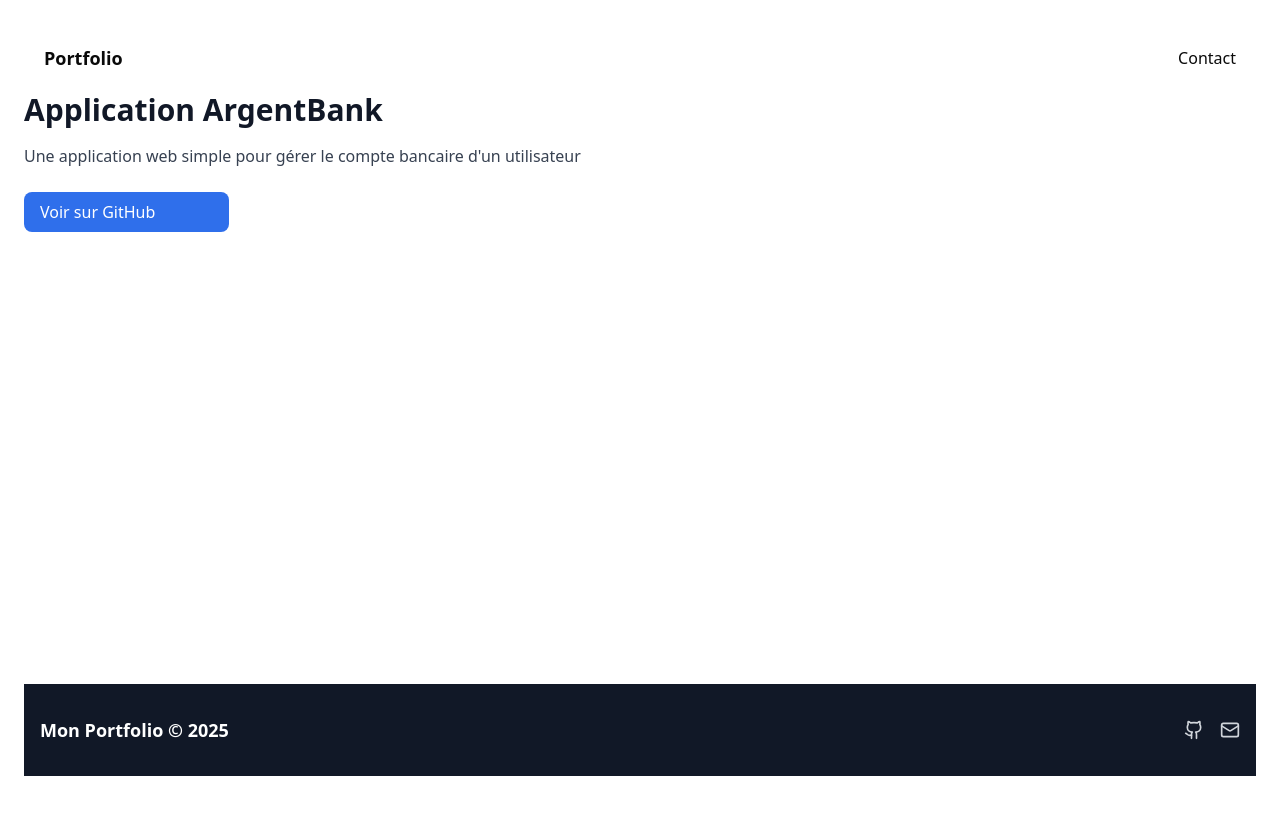
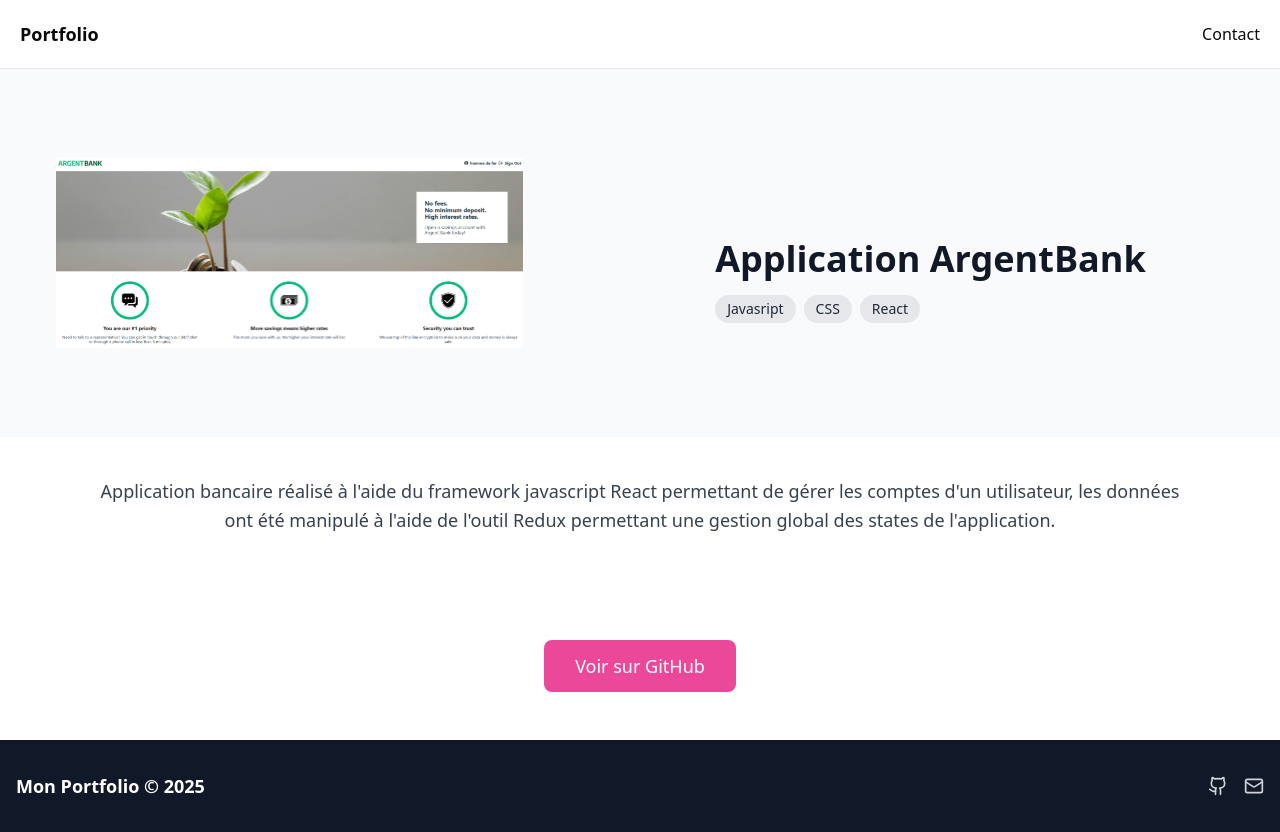
Before and after one commit to MaxCuvelier/Portfolio, a Next.js app in the folder nextjs-dashboard/: page /projects/ArgentBank in a window 1280 px wide. Before the commit the page ends 800 px from the top, so only its background shows below. Built offline with nearby package versions, Linux system fonts and the light colour scheme.

Commit message:
page de projet

```diff
--- a/nextjs-dashboard/app/data/data.json
+++ b/nextjs-dashboard/app/data/data.json
@@ -13,28 +13,36 @@
       "description": "Un site web simple réalisé avec React",
       "slug": "Kasa",
       "github": "https://github.com/MaxCuvelier/Kasa",
-      "image": "/images/Kasa.png"
+      "image": "/images/Kasa.png",
+      "skills": ["Javasript", "CSS", "React"],
+      "explication": "Application de location immobilière, celle-ci a été réalisé entièrement grace au framework javascript React. Le router permet de relier les pages d'accueil, à propos, d'erreur 404 ainsi que les pages de logements. Les pages de logements sont générés dynamiquement avec un carroussel fonctionnel"
     },
     {
       "name": "Application ArgentBank",
       "description": "Une application web simple pour gérer le compte bancaire d'un utilisateur",
       "slug": "ArgentBank",
       "github": "https://github.com/MaxCuvelier/ArgentBank",
-      "image": "/images/ArgentBank.png"
+      "image": "/images/ArgentBank.png",
+      "skills": ["Javasript", "CSS", "React"],
+      "explication": "Application bancaire réalisé à l'aide du framework javascript React permettant de gérer les comptes d'un utilisateur, les données ont été manipulé à l'aide de l'outil Redux permettant une gestion global des states de l'application."
     },
     {
       "name": "Portfolio Sophie Bluel",
       "description": "un site web de type portfolio réaliser en html, css et javaScript",
       "slug": "SophieBluel",
       "github": "https://github.com/MaxCuvelier/SophieBluel",
-      "image": "/images/SophieBluel.png"
+      "image": "/images/SophieBluel.png",
+      "skills": ["Javasript", "CSS", "SEO"],
+      "explication": "Portfolio personnalisé dans lequel toutes les données sont générées en javascript en utilisant le back-end du site, permettant un affichage dynamique et plus durable. Possibilité de manipuler les données stockées en back afin d'ajouter ou de supprimer des travaux."
     },
     {
       "name": "Application Ohmyfood",
       "description": "Un site web réalisé entièrement en html et css avec des animation en scss",
       "slug": "Ohmyfood",
       "github": "https://github.com/MaxCuvelier/Ohmyfood",
-      "image": "/images/Ohmyfood.png"
+      "image": "/images/Ohmyfood.png",
+      "skills": ["html", "CSS", "Sass"],
+      "explication": "Application qui repertorie les menus de restaurants réalisée en html et css en mobile first, le site utilise le framework css Sass permettant l'ajout d'animations plus complexes."
     }
   ]
 }
--- a/nextjs-dashboard/app/projects/[slug]/page.tsx
+++ b/nextjs-dashboard/app/projects/[slug]/page.tsx
@@ -3,6 +3,7 @@ import { notFound } from "next/navigation";
 import Header from 'app/ui/header'
 import Footer from 'app/ui/footer'
 import { PageProps } from "@/.next/types/app/page";
+import Image from "next/image";
 
 export default async function ProjectPage({ params }: PageProps) {
   const { slug } = await params;
@@ -14,21 +15,54 @@ export default async function ProjectPage({ params }: PageProps) {
   }
 
   return (
-    <div className="flex min-h-screen flex-col p-6">
+     <div className="flex min-h-screen flex-col">
       <Header />
-        <main className="flex-col flex flex-grow">
-          <h1 className="text-3xl font-bold text-gray-900">{project.name}</h1>
-          <p className="mt-4 text-gray-700">{project.description}</p>
+
+      <main className="flex items-center flex-col flex-grow w-full">
+        <div className="flex flex-col md:flex-row items-start gap-10 md:gap-48 md:pr-14 md:pl-14 w-full items-center md:mt-0 bg-gray-50 pt-10 pb-10">
+          <div className="relative flex-shrink-0 w-full md:w-2/5 h-48 md:h-72">
+            <Image
+              src={project.image}
+              alt={project.name}
+              fill
+              className="object-contain rounded-lg"
+            />
+          </div>
+
+          <div className="flex flex-col flex-1">
+            <h1 className="text-4xl font-bold text-gray-900 mb-4 md:mt-14">
+              {project.name}
+            </h1>
+
+            <div className="flex flex-wrap gap-2">
+              {project.skills?.map((skill, index) => (
+                <span
+                  key={index}
+                  className="bg-gray-200 text-gray-800 text-sm px-3 py-1 rounded-full"
+                >
+                  {skill}
+                </span>
+              ))}
+            </div>
+          </div>
+        </div>
+
+        <div className="max-w-6xl mx-auto px-6 flex flex-col items-center text-center py-10">
+          <p className="text-gray-700 leading-relaxed text-lg">
+            {project.explication}
+          </p>
+        </div>
 
         <a
           href={project.github}
           target="_blank"
           rel="noopener noreferrer"
-            className="inline-block w-1/6 mt-6 bg-blue-600 text-white px-4 py-2 rounded-lg hover:bg-blue-700 transition"
+          className="inline-block w-48 bg-pink-500 text-white px-6 py-3 rounded-lg hover:bg-pink-700 transition text-center text-lg md:mt-16"
         >
           Voir sur GitHub
         </a>
       </main>
+
       <Footer />
     </div>
   );
--- a/nextjs-dashboard/app/ui/components/banner.tsx
+++ b/nextjs-dashboard/app/ui/components/banner.tsx
@@ -3,11 +3,11 @@ export default function Banner() {
     <section className="bg-gray-50 py-20">
       <div className="max-w-6xl mx-auto px-6 flex flex-col items-center text-center">
         <h1 className="text-4xl sm:text-5xl font-bold text-gray-900">
-          Bonjour, je suis <span className="text-pink-500">Maxime</span> 👋
+          Bonjour, je suis <span className="text-pink-500">Maxime</span>
         </h1>
         <p className="mt-4 text-lg text-gray-600 max-w-2xl">
-          Développeur web passionné par la création d’applications modernes et performantes.
-          Ici je partage mes projets et mon travail.
+          Développeur web débutant, spécialisé dans le développement front-end en React.
+          Bienvenue sur mon portfolio, ici je partage mes projets et mon travail.
         </p>
 
         <a
--- a/nextjs-dashboard/app/ui/components/projectcard.tsx
+++ b/nextjs-dashboard/app/ui/components/projectcard.tsx
@@ -11,19 +11,19 @@ interface ProjectCardProps {
 export default function ProjectCard({ name, description, slug, image }: ProjectCardProps) {
   return (
     <Link href={`/projects/${slug}`} className="block">
-      <div className="bg-white rounded-2xl shadow-md p-6 hover:shadow-lg hover:scale-[1.02] transition cursor-pointer">
-        <div className="relative w-full h-48">
+      <div className="bg-white rounded-2xl shadow-md p-6 hover:shadow-lg hover:scale-[1.02] transition cursor-pointer md:h-[360px]">
+        <div className="relative w-full h-1/2 md:h-48">
           <Image
             src={image}
             alt={name}
             width={400}
-            height={200}
+            height={160}
             className="object-contain"
           />
         </div>
         <h2 className="text-xl font-semibold text-gray-900">{name}</h2>
         <p className="text-gray-600 mt-2">{description}</p>
-        <p className="mt-4 text-pink-500 text-sm font-medium">Voir le projet →</p>
+        <p className="mt-4 text-pink-500 text-sm font-medium">Voir le projet</p>
       </div>
     </Link>
   );
--- a/nextjs-dashboard/app/ui/header.tsx
+++ b/nextjs-dashboard/app/ui/header.tsx
@@ -3,7 +3,7 @@ import Link from 'next/link';
 
 export default function Header() {
     return (
-<header className='flex justify-between items-center p-5 '>
+<header className='flex justify-between items-center p-5 border-b border-gray-200 shadow-sm'>
     <Link
         href='/'
         className='font-black text-foreground text-lg'>
```
Lines whose indentation alone changed are shown as unchanged.
